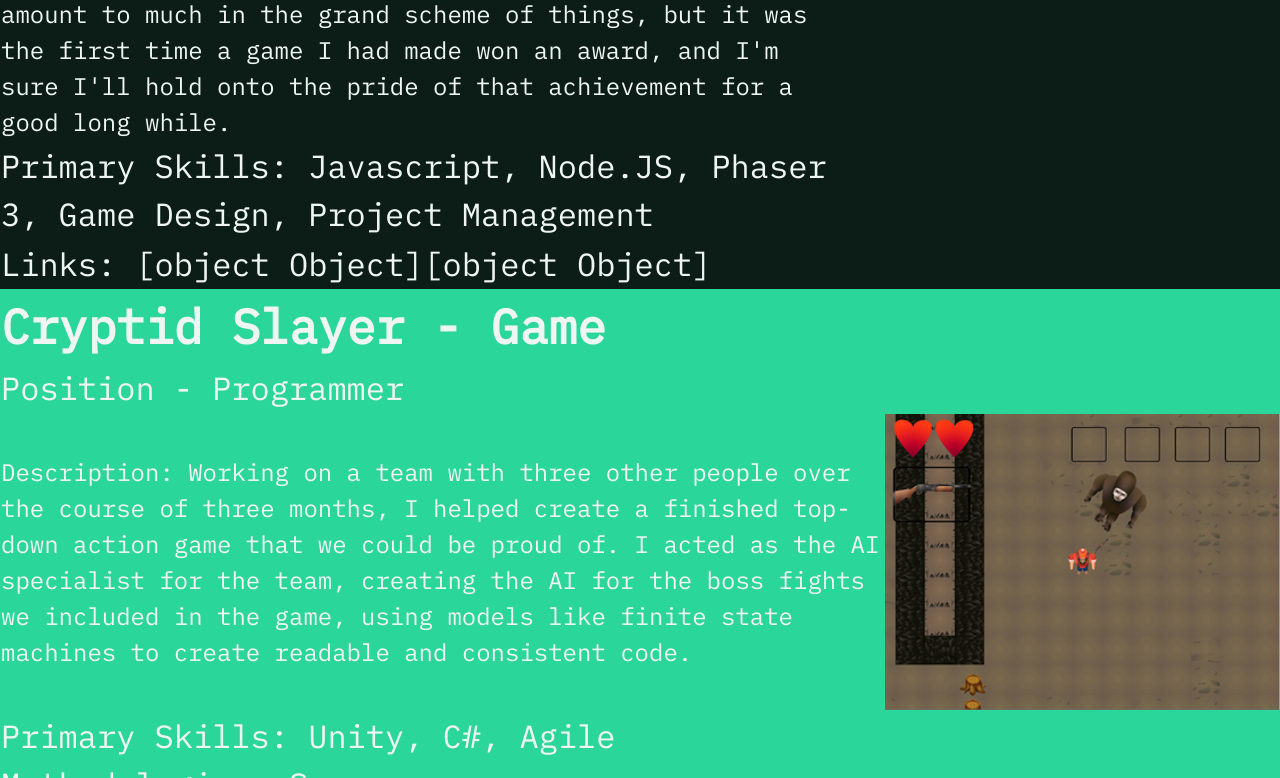
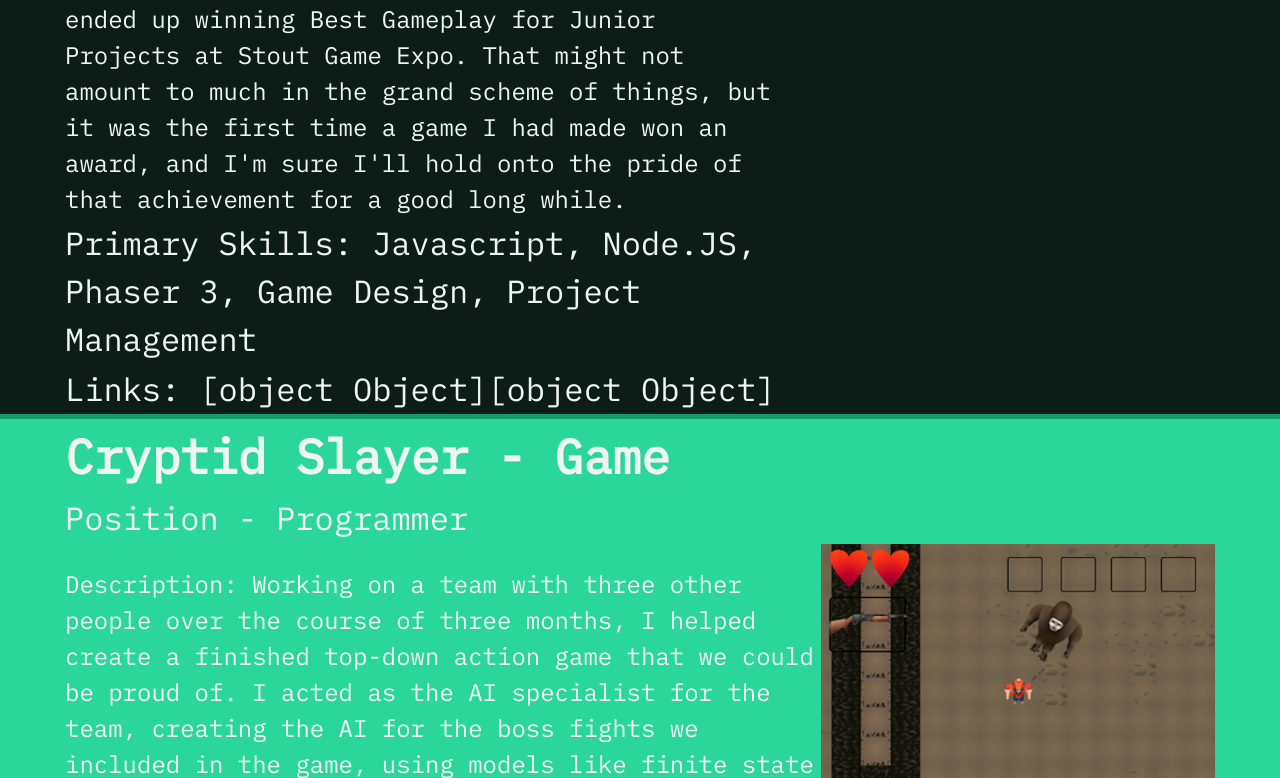
Before and after one commit to dustytheaverage/portfolio-website, a React (Vite) app: page /projects in a window 1280 px wide. Shown: the part 2022-2800 px from the top of the page. Built offline with nearby package versions, Linux system fonts and the light colour scheme.

Commit message:
cleaned up project item related warnings

```diff
--- a/src/App.css
+++ b/src/App.css
@@ -64,17 +64,26 @@
 
 .projectTable {
   font-family: 'IBM Plex Mono', monospace;
-  color :#EFF5F3;
+  color:#EFF5F3;
+  width: 90%;
+  margin: auto;
+
 }
 
 .projectTable .col1 {
-  margin-left: 10%;
+
 }
 
 .projectType1 {
   background-color: #2BD69B;
+  border-width: 5px;
+  border-color: #139B6D;
+  border-bottom-style: solid;
 }
 
 .projectType2 {
   background-color: #0C1D17;
+  border-width: 5px;
+  border-color: #139B6D;
+  border-bottom-style: solid;
 }
--- a/src/Pages/Projects.tsx
+++ b/src/Pages/Projects.tsx
@@ -25,7 +25,8 @@ function Projects(this: any) {
       <div >
         {ProjectList.map(project => {
           let projData: projectData =
-          {title: project.title,
+          {key: project.key,
+            title: project.title,
             type: project.type,
             position: project.position,
             description: project.description,
--- a/src/components/Project.tsx
+++ b/src/components/Project.tsx
@@ -22,8 +22,9 @@ function Project(project: projectData, classVar: string) {
 
   if(hasImage === true){
     return (
-      <div className={classVar}>
+      <div className={classVar} key={project.key}>
         <table className='projectTable'>
+          <tbody>
             <tr>
               <th className={'col1'} style={{fontSize: 48}}>{project.title} - {project.type}</th>
               <th className='col2'></th>
@@ -41,15 +42,16 @@ function Project(project: projectData, classVar: string) {
             <tr>
               <td style={{fontSize: 32}}>Links: <ProjectLinks texts={project.linkNames} links={project.links} /></td>
             </tr>
-
+          </tbody>
         </table>
       </div>
     )
   }
   else{
     return (
-      <div className={classVar}>
+      <div className={classVar} key={project.key}>
         <table className='projectTable'>
+          <tbody>
             <tr>
               <th className={'col1'} style={{fontSize: 48}}>{project.title} - {project.type}</th>
               <th className='col2'></th>
@@ -66,7 +68,7 @@ function Project(project: projectData, classVar: string) {
             <tr>
               <td style={{fontSize: 32}}>Links: <ProjectLinks texts={project.linkNames} links={project.links} /></td>
             </tr>
-
+          </tbody>
         </table>
       </div>
     )
--- a/src/components/projectData.tsx
+++ b/src/components/projectData.tsx
@@ -1,4 +1,5 @@
 interface projectData {
+  key: number,
   title: string,
   type: string,
   position: string,
```
Lines whose indentation alone changed are shown as unchanged.
